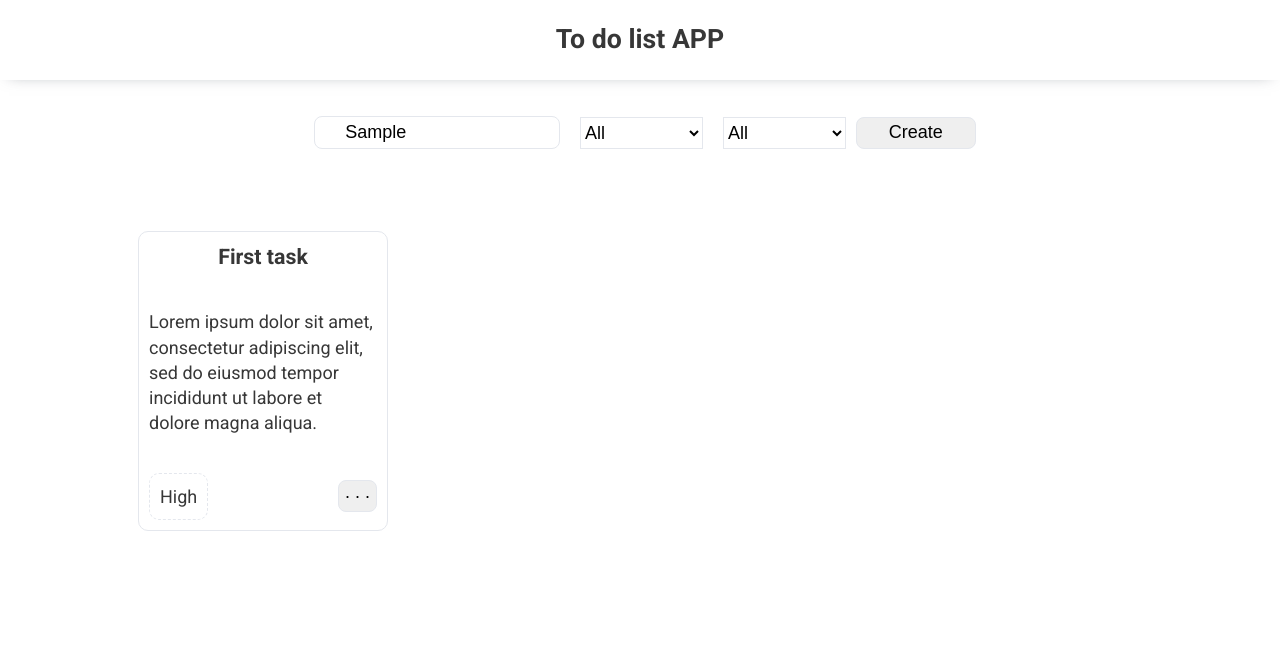
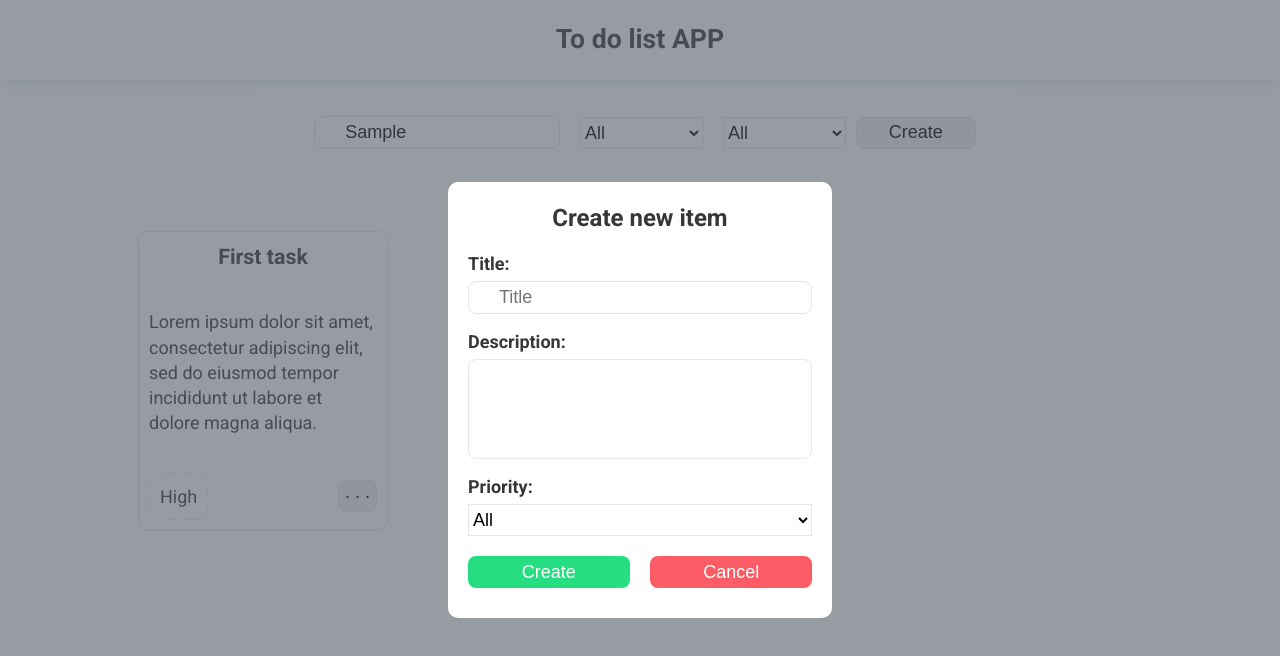
Before and after one commit to feroxes/js-band-test-task, a website built with webpack: page index.html in a window 1280 px wide. Both pictures are taken after typing "Sample" into the empty fields and a click on the button "Create". Built offline with nearby package versions, Linux system fonts and the light colour scheme; files whose address does not match are found by name.

Commit message:
added modal showm function

```diff
--- a/index.html
+++ b/index.html
@@ -34,7 +34,7 @@
                     <option value="low">Low</option>
                 </select>
             </div>
-            <button class="create-btn base-btn">Create</button>
+            <button id="open-modal-btn" class="create-btn base-btn">Create</button>
         </div>
     </section>
     <section class="tasks-list-wrapper">
@@ -53,10 +53,10 @@
         </div>
     </section>
 
-    <div class="modal-wrapper">
-        <div class="modal">
+    <div id='modal-wrapper' class="modal-wrapper">
+        <div id="modal" class="modal">
             <h2 class="modal-title">Create new item</h2>
-            <form class="add-item-form">
+            <div class="add-item-form">
                 <h3 class="modal-subtitle">Title:</h3>
                 <div class="input-wrapper">
                     <input type="text" placeholder="Title" name="title" class="base-input">
@@ -75,10 +75,10 @@
                     </select>
                 </div>
                 <div class="buttons-wrapper">
-                    <button class="base-btn create-btn">Create</button>
-                    <button class="base-btn cancel-btn">Cancel</button>
+                    <button id="create-btn" class="base-btn create-btn">Create</button>
+                    <button id="cancel-btn" class="base-btn cancel-btn">Cancel</button>
                 </div>
-            </form>
+            </div>
         </div>
     </div>
 </div>
--- a/src/index.js
+++ b/src/index.js
@@ -1,2 +1,3 @@
 // SCSS
 import './assets/style/main.scss';
+import './modules/Modal';
--- /dev/null
+++ b/src/modules/Modal.js
@@ -0,0 +1,17 @@
+const openModalBtn = document.getElementById('open-modal-btn');
+const modalWrapper = document.getElementById('modal-wrapper');
+const modal = document.getElementById('modal');
+const cancelBtn = document.getElementById('cancel-btn');
+
+openModalBtn.addEventListener('click', () => {
+  modalWrapper.style.display = 'flex';
+});
+
+cancelBtn.addEventListener('click', () => {
+  modalWrapper.style.display = 'none';
+});
+
+modalWrapper.addEventListener('click', (e) => {
+  const isClickInside = modal.contains(e.target);
+  if (!isClickInside) modalWrapper.style.display = 'none';
+});
```
Also changed, not shown: 1 other file.
